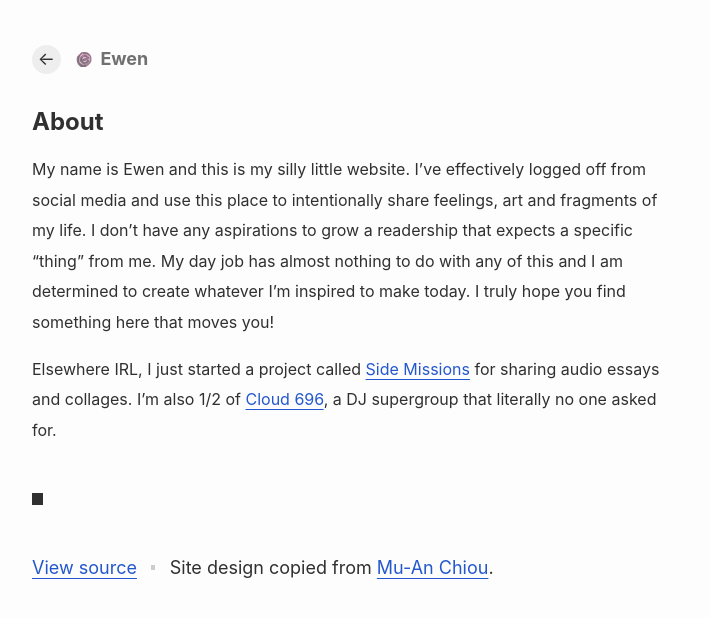
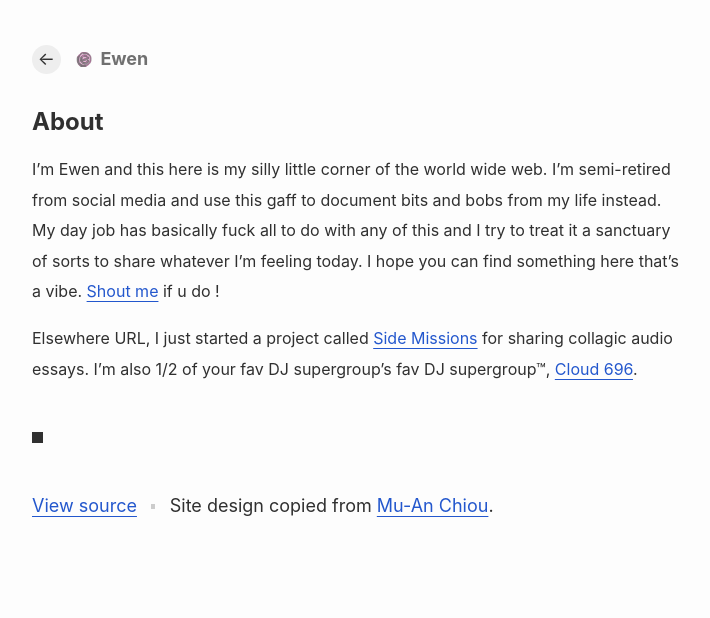
Before and after one commit to ewenme/site2, a Jekyll site: the page built from _pages/about.md, in a window 1280 px wide. Shown: the top 618 px of the page, without its empty margins (284-994 px from the left). Built offline with Jekyll 4.4.1, drawn with Linux system fonts in a browser that asks for light colours.

Commit message:
nice about

```diff
--- a/_pages/about.md
+++ b/_pages/about.md
@@ -3,6 +3,6 @@ layout: default
 title: About
 ---
 
-My name is Ewen and this is my silly little website. I've effectively logged off from social media and use this place to intentionally share feelings, art and fragments of my life. I don't have any aspirations to grow a readership that expects a specific "thing" from me. My day job has almost nothing to do with any of this and I am determined to create whatever I'm inspired to make today. I truly hope you find something here that moves you!
+I'm Ewen and this here is my silly little corner of the world wide web. I'm semi-retired from social media and use this gaff to document bits and bobs from my life instead. My day job has basically fuck all to do with any of this and I try to treat it a sanctuary of sorts to share whatever I'm feeling today. I hope you can find something here that's a vibe. [Shout me](mailto:ewenyours@proton.me) if u do !
 
-Elsewhere IRL, I just started a project called [Side Missions](https://sidemissions.substack.com/) for sharing audio essays and collages. I'm also 1/2 of [Cloud 696](https://cloud696.club/), a DJ supergroup that literally no one asked for.
+Elsewhere URL, I just started a project called [Side Missions](https://sidemissions.substack.com/) for sharing collagic audio essays. I'm also 1/2 of your fav DJ supergroup's fav DJ supergroup&#8482;, [Cloud 696](https://cloud696.club/).
```
